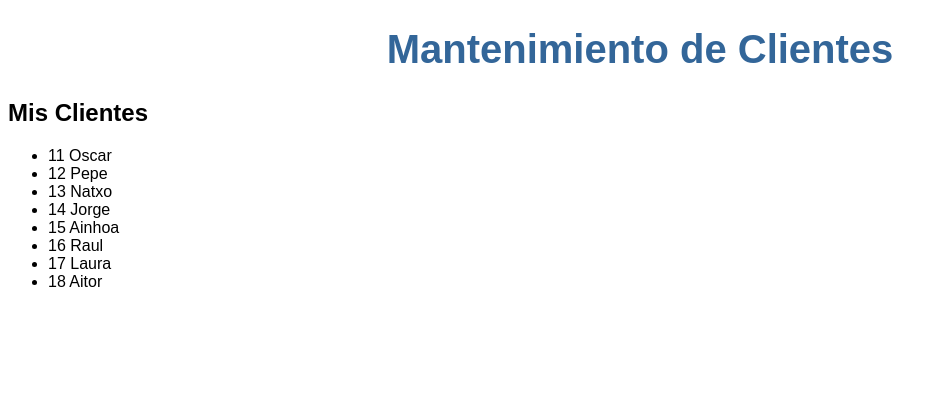
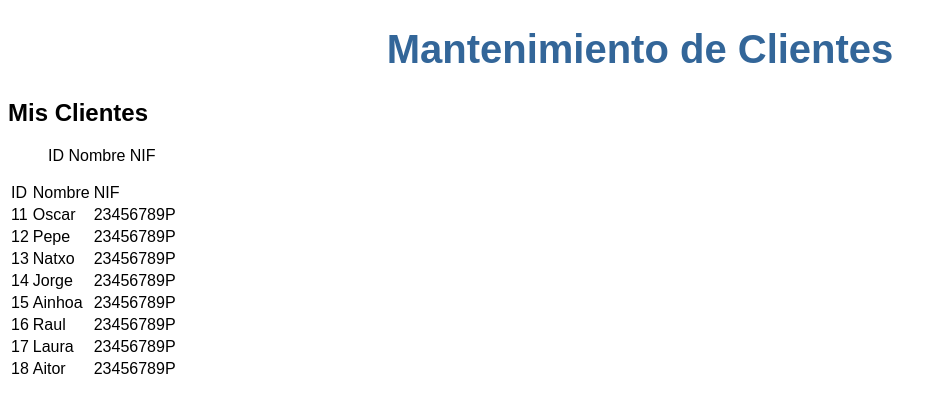
Before and after one commit to maitukoo/Clientes, an Angular app: page / in a window 1280 px wide. Shown: the top 412 px of the page, without its empty margins (0-946 px from the left). Built offline with nearby package versions, Linux system fonts and the light colour scheme.

Commit message:
Construida tabla clientes

```diff
--- a/src/app/cliente-detalle/cliente-detalle.component.html
+++ b/src/app/cliente-detalle/cliente-detalle.component.html
@@ -1,3 +1,16 @@
-<p>
-  cliente-detalle works!
-</p>
+<div *ngIf="cliente">
+
+  <h2>{{cliente.name | uppercase}} Details</h2>
+  <div><span>id: </span>{{cliente.id}}</div>
+  <div>
+    <label>name:
+      <input [(ngModel)]="cliente.name" placeholder="name"/>
+    </label>
+  <br/>
+    <label>Nif:
+      <input [(ngModel)]='cliente.nif' placeholder="nif">
+    </label>
+
+  </div>
+
+</div>
--- a/src/app/cliente-detalle/cliente-detalle.component.ts
+++ b/src/app/cliente-detalle/cliente-detalle.component.ts
@@ -1,4 +1,5 @@
-import { Component, OnInit } from '@angular/core';
+import { Component, OnInit, Input } from '@angular/core';
+import { Cliente } from '../cliente';
 
 @Component({
   selector: 'app-cliente-detalle',
@@ -6,7 +7,7 @@ import { Component, OnInit } from '@angular/core';
   styleUrls: ['./cliente-detalle.component.css']
 })
 export class ClienteDetalleComponent implements OnInit {
-
+  @Input() cliente: Cliente;
   constructor() { }
 
   ngOnInit() {
--- a/src/app/clientes/clientes.component.html
+++ b/src/app/clientes/clientes.component.html
@@ -1,20 +1,37 @@
-<div *ngIf="selectedCliente">
+<h2>Mis Clientes</h2>
 
-  <h2>{{selectedCliente.name | uppercase}} Details</h2>
-  <div><span>id: </span>{{selectedCliente.id}}</div>
-  <div>
-    <label>name:
-      <input [(ngModel)]="selectedCliente.name" placeholder="name"/>
-    </label>
-  </div>
+<ul>
+  <span>ID </span>Nombre NIF
+</ul>
 
-</div>
+<table class="tablaClientes">
+  <tr>
 
-<h2>Mis Clientes</h2>
-<ul class="clientes">
+    <td>ID</td>
+
+    <td>Nombre</td>
+
+    <td>NIF</td>
+
+  </tr>
+
+  <!-- <ul class="clientes"> -->
+    <tr *ngFor="let cliente of clientes"
+    [class.selected]="cliente === selectedCliente"
+    (click)="onSelect(cliente)">
+      <td>{{cliente.id}}</td>
+      <td>{{cliente.name}}</td>
+      <td>{{cliente.nif}}</td>
+    </tr>
+
+</table>
+
+<!-- <ul class="clientes">
   <li *ngFor="let cliente of clientes"
   [class.selected]="cliente === selectedCliente"
   (click)="onSelect(cliente)">
-    <span class="badge">{{cliente.id}}</span> {{cliente.name}}
+    <span class="badge">{{cliente.id}}</span> {{cliente.name}} {{cliente.nif}}
   </li>
-</ul>
+</ul> -->
+
+<app-cliente-detalle [cliente]="selectedCliente"></app-cliente-detalle>
```
